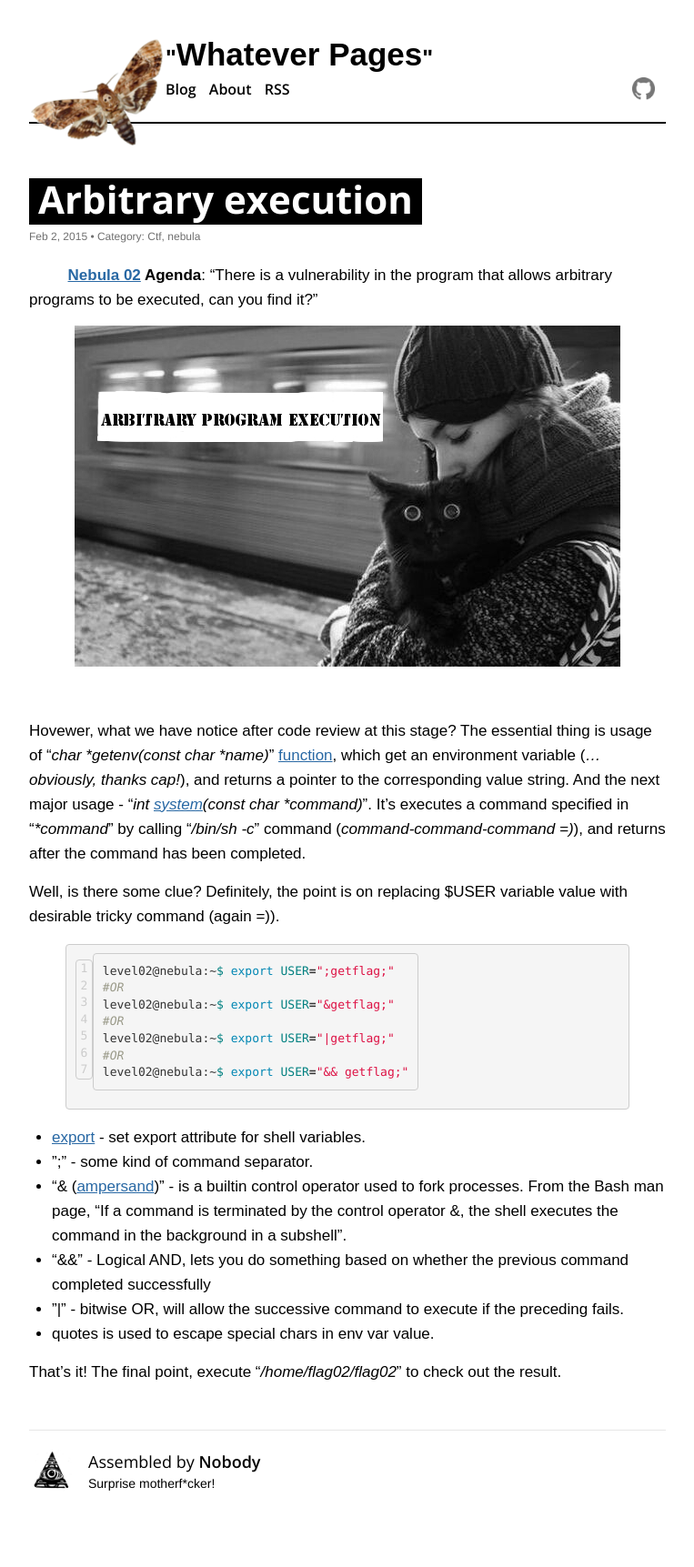
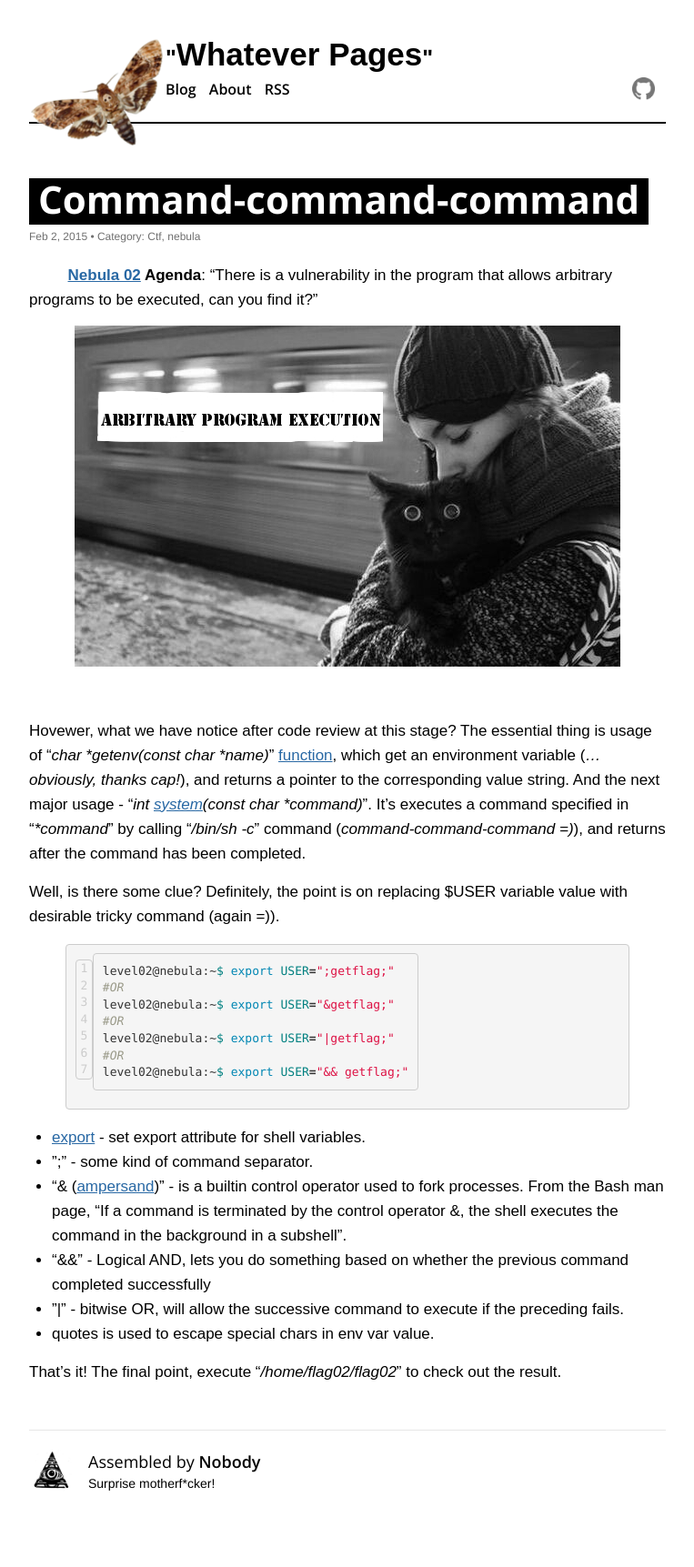
Before and after one commit to n33m0/n33m0.github.io, a Jekyll site: the page built from _posts/2015-02-02-arbitrary_program_execution.md, in a window 1280 px wide. Shown: the whole page at 91% size, without its empty margins (258-1021 px from the left). Built offline with Jekyll 4.4.1, drawn with Linux system fonts in a browser that asks for light colours; some web fonts are replaced; comment, search, counter and statistics services are not loaded.

Commit message:
uptade Nebula02 title

```diff
--- a/_posts/2015-02-02-arbitrary_program_execution.md
+++ b/_posts/2015-02-02-arbitrary_program_execution.md
@@ -1,6 +1,6 @@
 ---
 layout: post
-title: "Arbitrary execution"
+title: "Command-command-command"
 category: CTF, Nebula
 ---
 
```
